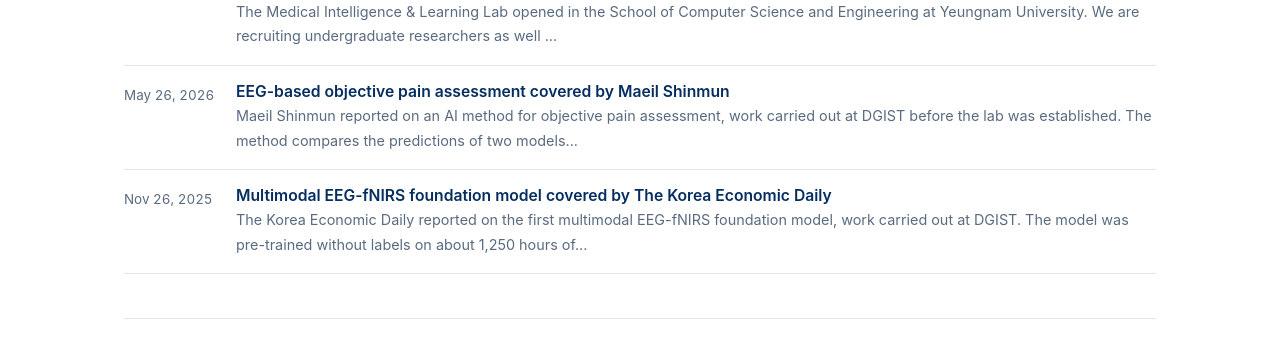
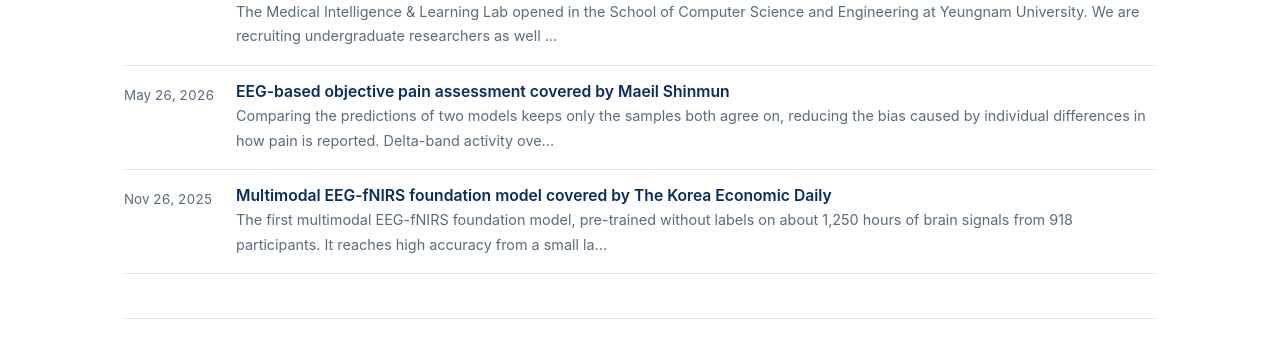
Before and after one commit to milelab-yu/milelab-yu.github.io, a Jekyll site: the page built from index.html, in a window 1280 px wide. Shown: the part 1019-1361 px from the top of the page. Built offline with Jekyll 4.4.1, drawn with Linux system fonts in a browser that asks for light colours.

Commit message:
copy: 소식에서 이전 소속 언급을 빼고 내용만 남김
Co-Authored-By: Claude Opus 5 (1M context) <noreply@anthropic.com>
Claude-Session: https://claude.ai/code/session_01W96o5EccXN4i3Jh1jTfkA5

```diff
--- a/_data/news.yml
+++ b/_data/news.yml
@@ -11,23 +11,20 @@ en:
   - date: "2026-05-26"
     title: "EEG-based objective pain assessment covered by Maeil Shinmun"
     body: >-
-      Maeil Shinmun reported on an AI method for objective pain assessment,
-      work carried out at DGIST before the lab was established. The method
-      compares the predictions of two models to keep only the samples both
-      agree on, which reduces the bias caused by individual differences in how
-      pain is reported, and it confirmed that delta-band activity over the
-      anterior temporal region tracks pain intensity closely.
+      Comparing the predictions of two models keeps only the samples both agree
+      on, reducing the bias caused by individual differences in how pain is
+      reported. Delta-band activity over the anterior temporal region was found
+      to track pain intensity closely.
     link: "https://m.imaeil.com/page/view/2026052608120636141"
     link_label: "Maeil Shinmun (in Korean)"
 
   - date: "2025-11-26"
     title: "Multimodal EEG-fNIRS foundation model covered by The Korea Economic Daily"
     body: >-
-      The Korea Economic Daily reported on the first multimodal EEG-fNIRS
-      foundation model, work carried out at DGIST. The model was pre-trained
-      without labels on about 1,250 hours of brain signals from 918
-      participants, reaching high accuracy from a small labelled set and
-      handling unimodal and multimodal analysis within a single model.
+      The first multimodal EEG-fNIRS foundation model, pre-trained without
+      labels on about 1,250 hours of brain signals from 918 participants. It
+      reaches high accuracy from a small labelled set and handles unimodal and
+      multimodal analysis within a single model.
     link: "https://www.hankyung.com/amp/202511265733h"
     link_label: "The Korea Economic Daily (in Korean)"
 
@@ -41,7 +38,6 @@ ko:
   - date: "2026-05-26"
     title: "뇌파 기반 객관적 통증 평가 AI, 매일신문 보도"
     body: >-
-      연구실 개설 이전 DGIST 재직 당시 수행한 연구가 매일신문에 소개되었습니다.
       두 모델의 예측을 비교해 신뢰할 수 있는 표본만 선별하는 방식으로 통증 표현의
       개인차에서 오는 편향을 줄였고, 전측두엽 델타파 활동이 통증 강도와 밀접하게
       관련된다는 점을 확인했습니다.
@@ -51,9 +47,9 @@ ko:
   - date: "2025-11-26"
     title: "멀티모달 EEG-fNIRS 파운데이션 모델, 한국경제 보도"
     body: >-
-      DGIST 재직 당시 수행한 연구로, 세계 최초로 구현한 멀티모달 EEG-fNIRS
-      파운데이션 모델이 한국경제에 소개되었습니다. 918명, 약 1,250시간 분량의
-      뇌신호를 레이블 없이 사전학습해 소량의 레이블만으로 높은 정확도를 얻었고,
-      단일 모달리티 분석과 멀티모달 분석을 하나의 모델에서 수행합니다.
+      세계 최초로 구현한 멀티모달 EEG-fNIRS 파운데이션 모델입니다. 918명, 약
+      1,250시간 분량의 뇌신호를 레이블 없이 사전학습해 소량의 레이블만으로 높은
+      정확도를 얻었고, 단일 모달리티 분석과 멀티모달 분석을 하나의 모델에서
+      수행합니다.
     link: "https://www.hankyung.com/amp/202511265733h"
     link_label: "한국경제 기사 보기"
```
